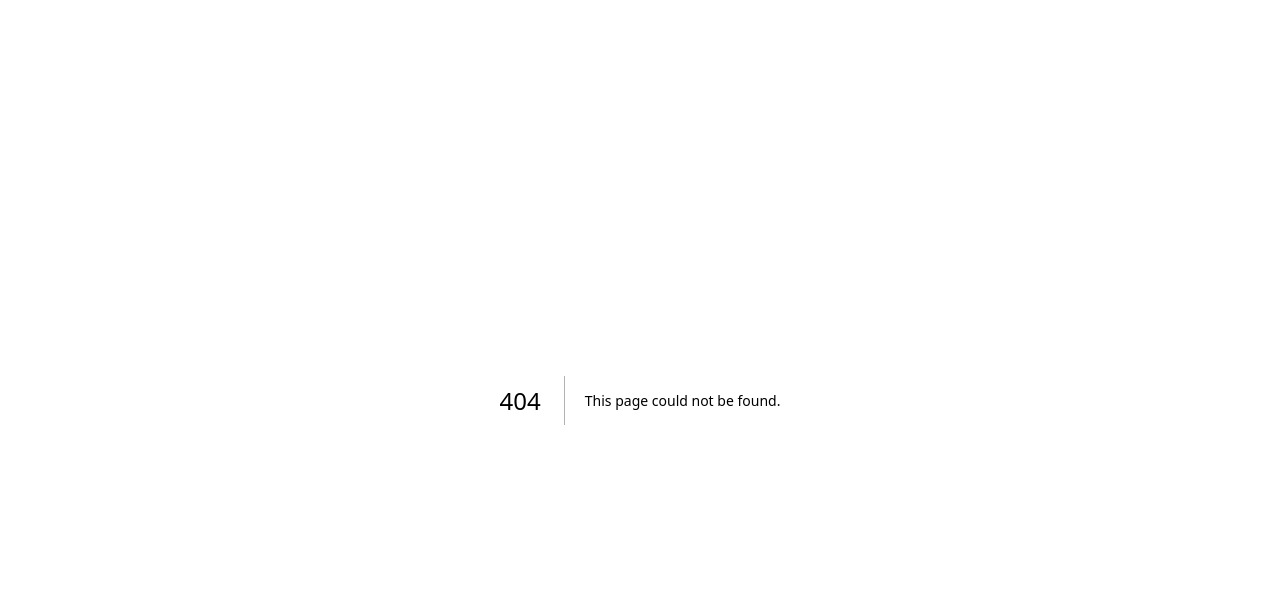
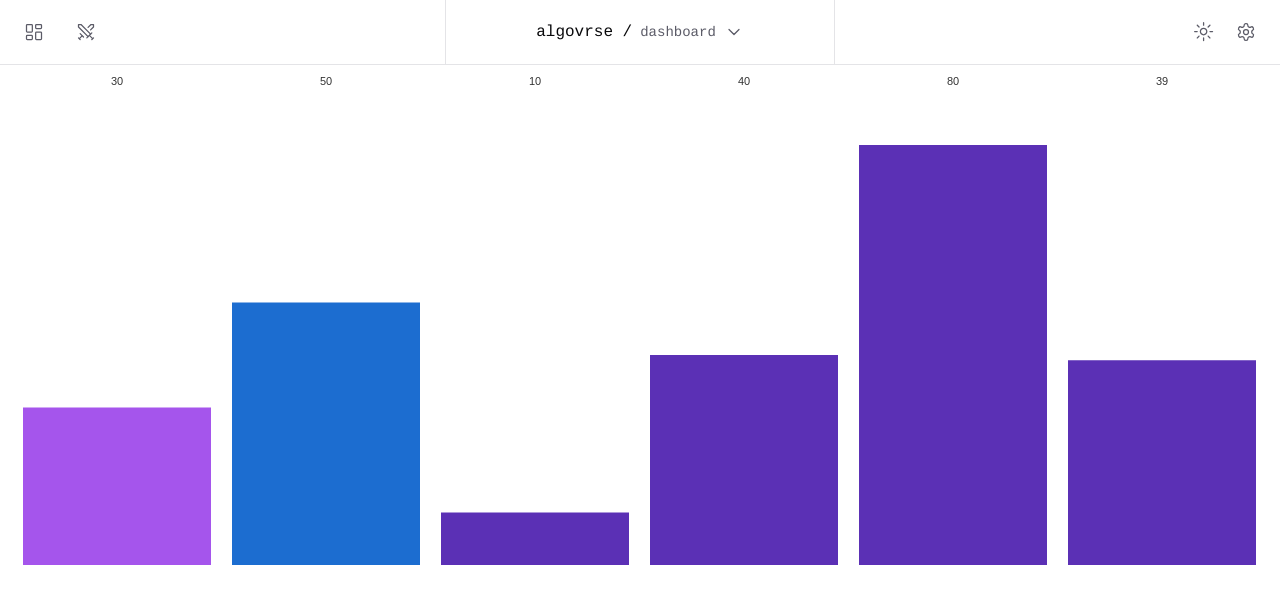
Before and after one commit to algovrse/algovrse-web, a Next.js app: page /visualizer in a window 1280 px wide. Before the commit this address had no page. Shown: the top 604 px of the page. Built offline with nearby package versions, Linux system fonts and the light colour scheme.

Commit message:
add: bar chart

```diff
--- /dev/null
+++ b/app/visualizer/page.tsx
@@ -0,0 +1,40 @@
+'use client';
+
+import { NavigationHeader } from '@algovrse/components/molecules';
+import { SingleDimensionVisualizer } from '@algovrse/components/visualizer';
+import { VisualizerActions } from '@algovrse/components/visualizer/constants';
+import { AnimatePresence, motion } from 'framer-motion';
+
+export default function Visualizer() {
+  return (
+    <AnimatePresence>
+      <motion.div layout>
+        <NavigationHeader />
+        <SingleDimensionVisualizer
+          data={[
+            {
+              value: 30,
+              action: VisualizerActions.Swap,
+            },
+            {
+              value: 50,
+              action: VisualizerActions.Select,
+            },
+            {
+              value: 10,
+            },
+            {
+              value: 40,
+            },
+            {
+              value: 80,
+            },
+            {
+              value: 39,
+            },
+          ]}
+        />
+      </motion.div>
+    </AnimatePresence>
+  );
+}
--- /dev/null
+++ b/components/visualizer/constants.ts
@@ -0,0 +1,6 @@
+export enum VisualizerActions {
+  Swap = 'swap',
+  Compare = 'compare',
+  Done = 'done',
+  Select = 'select',
+}
--- /dev/null
+++ b/components/visualizer/index.ts
@@ -0,0 +1 @@
+export * from './single-dim-visualizer';
--- /dev/null
+++ b/components/visualizer/single-dim-visualizer.tsx
@@ -0,0 +1,41 @@
+import { ResponsiveBar } from '@nivo/bar';
+import { useTheme } from 'next-themes';
+import { getVisualizerActionColor } from './utils';
+
+export interface SingleDimensionVisualizerProps {
+  data: Record<string, string | number>[];
+}
+
+export const SingleDimensionVisualizer = ({ data }: SingleDimensionVisualizerProps) => {
+  return (
+    <div className="h-[65vh]">
+      <ResponsiveBar
+        animate={true}
+        margin={{ top: 80, right: 0, bottom: 20, left: 0 }}
+        motionConfig="gentle"
+        data={data}
+        indexBy="value"
+        valueScale={{ type: 'linear' }}
+        indexScale={{ type: 'band', round: true }}
+        colors={getVisualizerActionColor}
+        borderColor={{
+          from: 'color',
+          modifiers: [['darker', 2]],
+        }}
+        enableGridX={false}
+        enableGridY={false}
+        gridYValues={5}
+        axisTop={{
+          tickSize: 0,
+          tickPadding: 60,
+        }}
+        axisRight={null}
+        axisBottom={null}
+        enableLabel={false}
+        role="application"
+        ariaLabel="algovrse: single dimension visualizer"
+        barAriaLabel={(e) => e.id + ': ' + e.formattedValue + ' in country: ' + e.indexValue}
+      />
+    </div>
+  );
+};
--- /dev/null
+++ b/components/visualizer/utils.ts
@@ -0,0 +1,24 @@
+import { VisualizerActions } from './constants';
+
+export const generateSingleDimensionalArray = (ref: React.RefObject<HTMLDivElement>, barWidth = 20) => {
+  const width = ref.current?.clientWidth || 0;
+  const height = ref.current?.clientHeight || 0;
+  const numBars = Math.floor(width / barWidth);
+  const arr = new Array(numBars).fill(0).map(() => Math.floor(Math.random() * height));
+  arr.pop();
+  return arr;
+};
+
+export const getVisualizerActionColor = (d: any) => {
+  if (d.data.action === VisualizerActions.Swap) {
+    return '#A555EC';
+  } else if (d.data.action === VisualizerActions.Compare) {
+    return '#FEA82F';
+  } else if (d.data.action === VisualizerActions.Done) {
+    return '#43DA50';
+  } else if (d.data.action === VisualizerActions.Select) {
+    return '#1C6DD0';
+  } else {
+    return '#5B30B5';
+  }
+};
```
